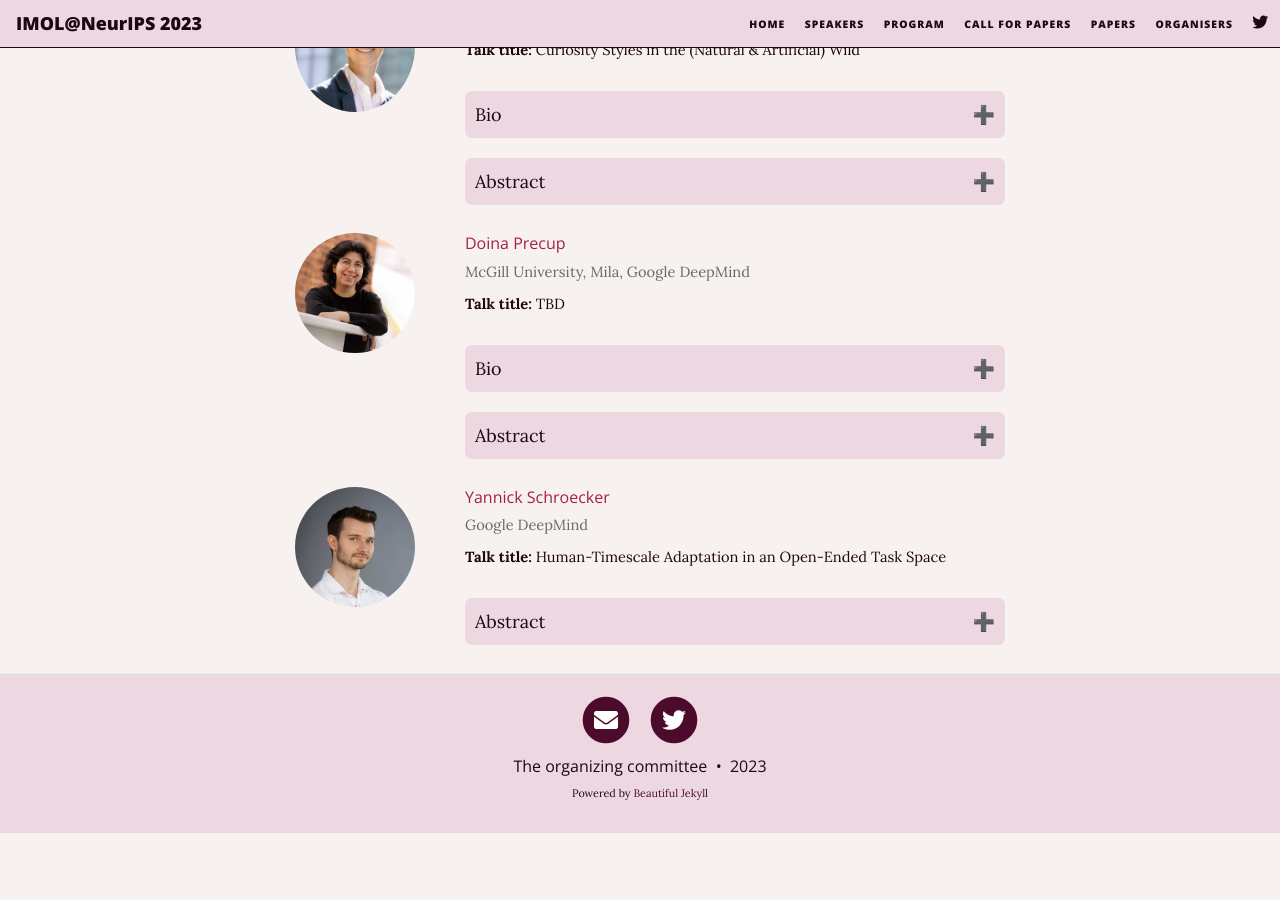
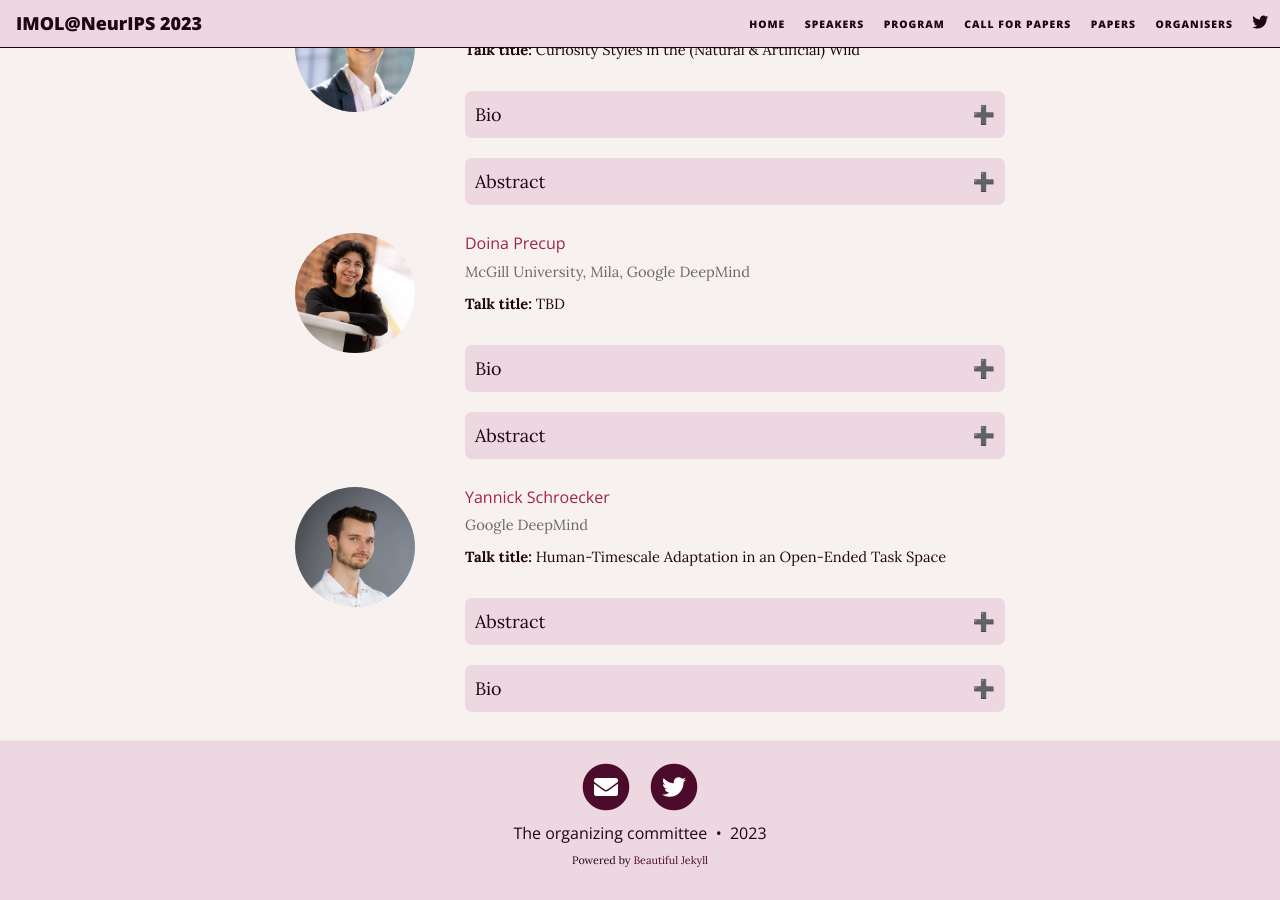
Before and after one commit to nmady/imol-workshop.github.io, a Jekyll site: the page built from speakers.md, in a window 1280 px wide and 900 px high, scrolled down 1265 px. Built offline with Jekyll 4.4.1, drawn with Linux system fonts in a browser that asks for light colours; nearby versions of some CDN libraries; before the commit the page ends 2098 px from its top, so only the background shows below that.

Commit message:
Update speakers.md

```diff
--- a/speakers.md
+++ b/speakers.md
@@ -263,8 +263,16 @@
     <button type="button" class="collapsible">Abstract</button>
     <div class="content">
         <p style='margin-top: 5pt;font-size: 11pt;'>
-        TBD
+         Foundation models when trained at scale have shown impressive capabilities to adapt to new tasks with few examples provided in context; however, there remains a gap between the ability of these models and requirements to successfully act in embodied domains. To close this gap with reinforcement learning, our agents have to be trained at scale as well. In this talk, I will present recipes towards this end and dive into the details of how we trained AdA, utilizing a vast open ended task space, to achieve human-timescale adaptation in a 3d embodied domain. The trained agent displays on-the-fly hypothesis-driven exploration, efficient exploitation of acquired knowledge, and can successfully be prompted with first-person demonstrations.
         </p>
     </div>
+
+  <button type="button" class="collapsible">Bio</button>
+    <div class="content">
+        <p style='margin-top: 5pt;font-size: 11pt;'>
+Yannick Schroecker is a Research Scientist at Google DeepMind. His recent work is on reinforcement-learning and meta-learning with a focus on online reinforcement learning in large-scale multi-task domains. Prior to this, he obtained a PhD at Georgia Tech for his work on imitation learning.
+        </p>
+    </div>
+
   </div>
 </div>
```
